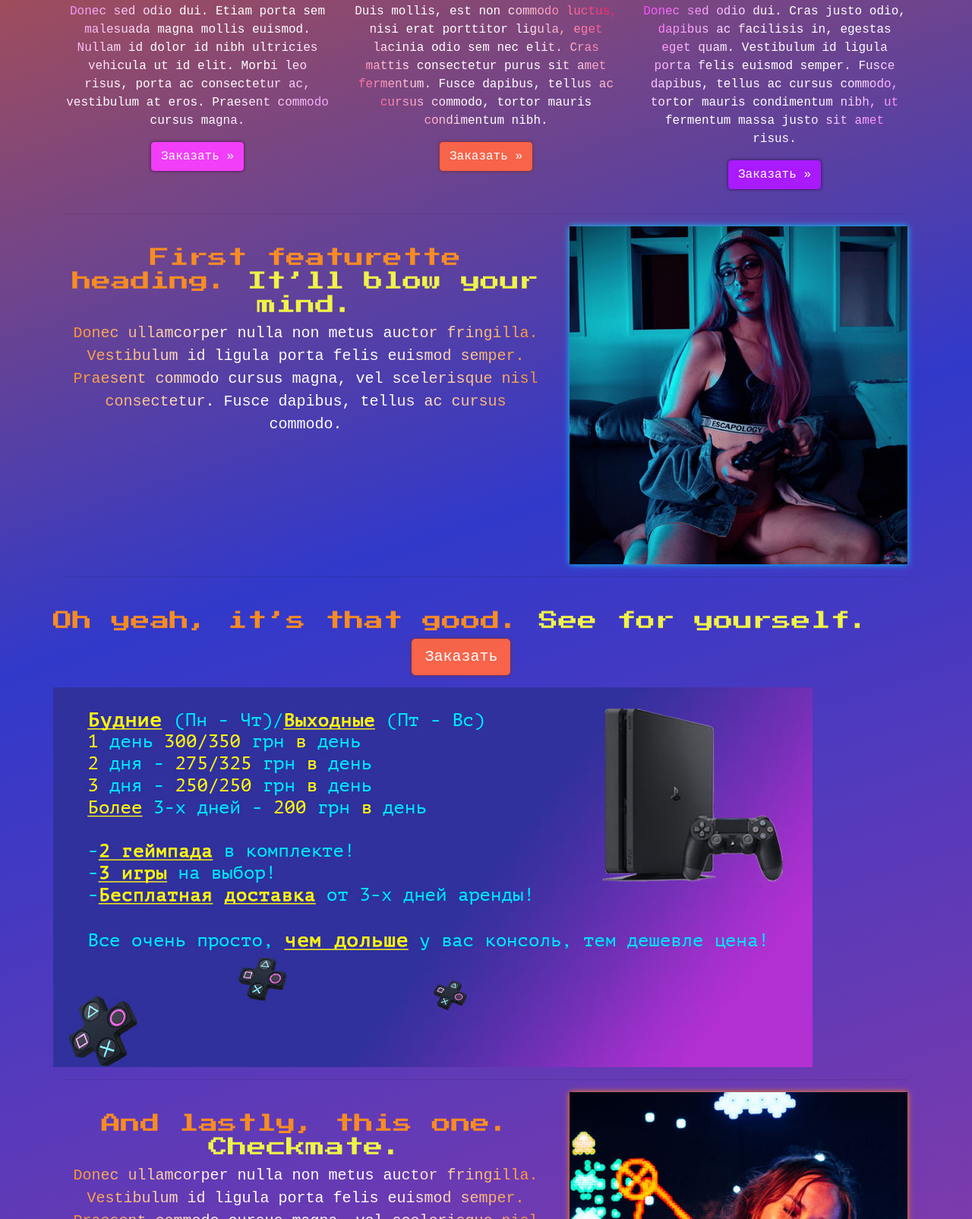
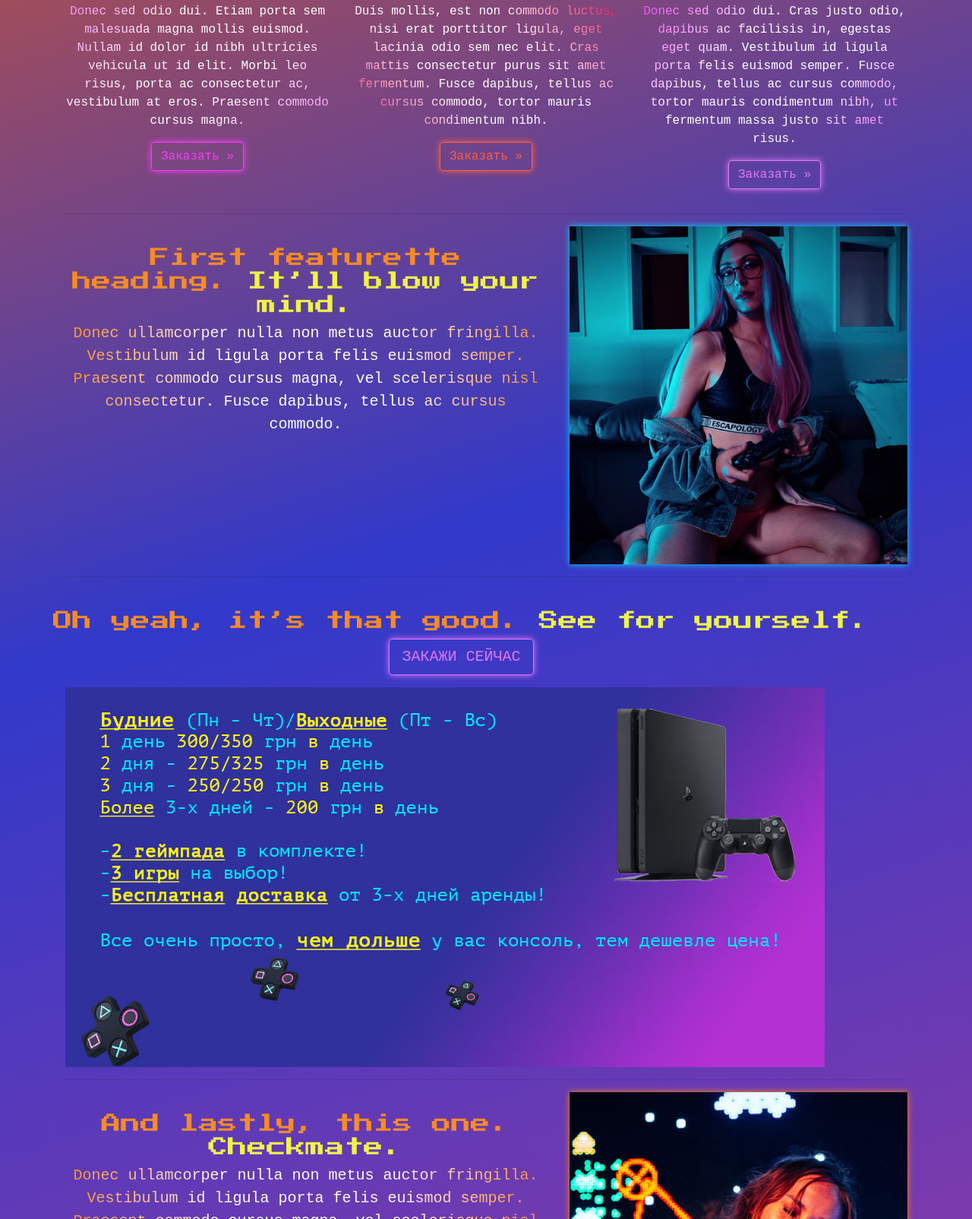
Before and after one commit to kapustiansky/kapustiansky.github.io, a plain HTML site: page bootstrap4/index.html in a window 1280 px wide. Shown: the part 732-2337 px from the top of the page at 76% size. Drawn offline with nearby package versions, Linux system fonts and the light colour scheme; a web font is replaced by a local one.

Commit message:
Add files via upload

```diff
--- a/bootstrap4/index.html
+++ b/bootstrap4/index.html
@@ -293,16 +293,18 @@ background: linear-gradient(135deg,#f23ef8 , #ffffff, #ffffff, #f23ef8 );
   }
 
   .decorate-3 a {
-    background:#a91afc;
-    border-color: #a91afc;
-    box-shadow: 0 0 4px #330b4b;
-  }
-
-  .decorate-3 a:hover {
     box-shadow: 0 0 8px #e176f7;
     color: #e176f7;
     background: #f8f8f800;
     border-color: #e176f7;
+  }
+
+  .decorate-3 a:hover {
+
+
+    background:#a91afc;
+    border-color: #a91afc;
+    box-shadow: 0 0 4px #330b4b;
   }
 
   .decorate-2 .dec-text {
@@ -317,16 +319,18 @@ background: linear-gradient(45deg, #f80153, #ffffff, #ffffff, #f80153 );
   }
 
   .decorate-2 a {
-    background-color: #f7644a;
-    border-color: #ff5e41;
-    box-shadow: 0 0 4px #792f22;
-  }
-
-  .decorate-2 a:hover {
     box-shadow: 0 0 8px #ff5e41;
     color: #ff5e41;
     background: #f8f8f800;
     border-color: #ff5e41;
+  }
+
+  .decorate-2 a:hover {
+
+
+    background-color: #f7644a;
+    border-color: #ff5e41;
+    box-shadow: 0 0 4px #792f22;
   }
 
 
@@ -342,16 +346,18 @@ background: linear-gradient(135deg, #F085F2, #ffffff, #ffffff, #F085F2 );
   }
 
   .decorate-1 a {
-    background-color: #f23ef8;
-    border-color: #f23ef8;
-    box-shadow: 0 0 4px #4e0b50;
-  }
 
-  .decorate-1 a:hover {
+
     box-shadow: 0 0 8px #f23ef8;
     color: #f23ef8;
     background: #f8f8f800;
     border-color: #f23ef8;
+  }
+
+  .decorate-1 a:hover {
+    background-color: #f23ef8;
+    border-color: #f23ef8;
+    box-shadow: 0 0 4px #4e0b50;
   }
 
   .img-shadow-1 {
@@ -367,16 +373,16 @@ background: linear-gradient(135deg, #F085F2, #ffffff, #ffffff, #F085F2 );
 
 
   .featurette a {
-    background-color: #f7644a;
-    border-color: #ff5e41;
-    box-shadow: 0 0 4px #792f22;
+    box-shadow: 0 0 8px #e176f7;
+    color: #e176f7;
+    background: #f8f8f800;
+    border-color: #e176f7;
   }
 
   .featurette a:hover {
-    box-shadow: 0 0 8px #f23ef8;
-    color: #f23ef8;
-    background: #f8f8f800;
-    border-color: #f23ef8;
+    background:#a91afc;
+    border-color: #a91afc;
+    box-shadow: 0 0 4px #330b4b;
   }
 
   /* .rounded-circle {
@@ -425,23 +431,28 @@ background: linear-gradient(135deg, #F085F2, #ffffff, #ffffff, #F085F2 );
   }
 
   #myCarousel .carousel-item a {
-    background: #F47735;
+
     font-size: 14px;
-    color: #FFF;
+
     padding: 13px 32px;
     display: inline-block;
     font-weight: bold;
     border-radius: .25rem;
-    box-shadow: 0 0 4px #772e0c;
+
+
+
+    text-decoration: none;
+    box-shadow: 0 0 8px #ffd900;
+    color: #ffd900;
+    background: #f8f8f800;
   }
 
   #myCarousel .carousel-item a:hover {
     /* background: #ff5e00; */
     /* box-shadow: 0 0 8px #F47735; */
-    text-decoration: none;
-    box-shadow: 0 0 8px #ffd900;
-    color: #ffd900;
-    background: #f8f8f800;
+    box-shadow: 0 0 4px #772e0c;
+    color: #FFF;
+    background: #F47735;
   }
 
   #myCarousel .carousel-item h4 {
@@ -1045,10 +1056,14 @@ background: linear-gradient(135deg, #F085F2, #ffffff, #ffffff, #F085F2 );
       <div class="row featurette">
         <div class="order-1">
           <h2 class="featurette-heading">Oh yeah, it’s that good. <span class="text-muted">See for yourself.</span></h2>
-          <p><a class="btn btn-secondary btn-lg" href="#" role="button">Заказать</a></p>
+          <p><a class="btn btn-secondary btn-lg" href="#" role="button">ЗАКАЖИ СЕЙЧАС</a></p>
         </div>
-        <div class="order-2">
-          <img class="img-fluid mx-auto" src="images/praise.jpg" alt="pay">
+        <div class="order-2 px-md-3">
+          <picture>
+            <source srcset="images/praise.jpg" media="(min-width: 992px)">
+            <source srcset="images/praise-min.jpg" media="(max-width: 992px)">
+              <img class="img-fluid mx-auto" src="images/praise.jpg" alt="pay">
+           </picture>
         </div>
       </div>
 
```
